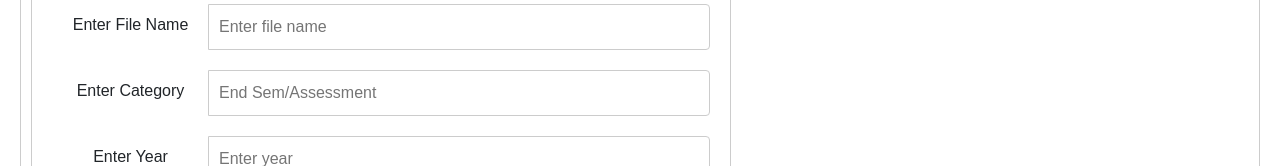
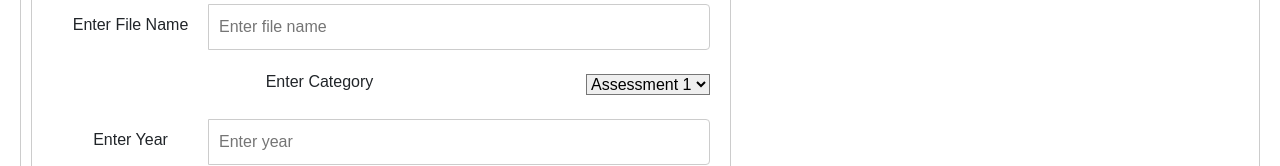
Before and after one commit to Sanjay-109/InIT, a React (Create React App) app in the folder frontend/: page /caqp in a window 1280 px wide. Shown: the part 366-532 px from the top of the page. Built offline with nearby package versions, Linux system fonts and the light colour scheme; no server answers; the HTML template or start-up script is replaced by a standard one; a web font is replaced by a local one.

Commit message:
Interface changes

```diff
--- a/frontend/src/pages/CAQp.js
+++ b/frontend/src/pages/CAQp.js
@@ -124,7 +124,11 @@ function CAQp() {
                             </div>
                             <div className="input-group">
                                 <label>Enter Category</label>
-                                <input type="text" placeholder="End Sem/Assessment" name='category' value={category} onChange={handleCategoryChange} />
+                                <select name="category" value={category} onChange={handleCategoryChange}>
+                                    <option value="Assessment 1">Assessment 1</option>
+                                    <option value="Assessment 2">Assessment 2</option>
+                                    <option value="End Semester">End Semester</option>
+                                </select>
                             </div>
                             <div className="input-group">
                                 <label>Enter Year</label>
@@ -140,6 +144,7 @@ function CAQp() {
                 </div>
 
 
+
             </div>
             <footer className='footer'>
                 <p>&copy; 2024 InIT. All rights reserved. | <a href="mailto:init12841@gmail.com">Contact Us</a></p>
--- a/frontend/src/pages/CNQp.js
+++ b/frontend/src/pages/CNQp.js
@@ -124,7 +124,11 @@ function CNQp() {
                             </div>
                             <div className="input-group">
                                 <label>Enter Category</label>
-                                <input type="text" placeholder="End Sem/Assessment" name='category' value={category} onChange={handleCategoryChange} />
+                                <select name="category" value={category} onChange={handleCategoryChange}>
+                                    <option value="Assessment 1">Assessment 1</option>
+                                    <option value="Assessment 2">Assessment 2</option>
+                                    <option value="End Semester">End Semester</option>
+                                </select>
                             </div>
                             <div className="input-group">
                                 <label>Enter Year</label>
@@ -140,6 +144,7 @@ function CNQp() {
                 </div>
 
 
+
             </div>
             <footer className='footer'>
                 <p>&copy; 2024 InIT. All rights reserved. | <a href="mailto:init12841@gmail.com">Contact Us</a></p>
--- a/frontend/src/pages/DBMSQp.js
+++ b/frontend/src/pages/DBMSQp.js
@@ -124,7 +124,11 @@ function DBMSQp() {
                             </div>
                             <div className="input-group">
                                 <label>Enter Category</label>
-                                <input type="text" placeholder="End Sem/Assessment" name='category' value={category} onChange={handleCategoryChange} />
+                                <select name="category" value={category} onChange={handleCategoryChange}>
+                                    <option value="Assessment 1">Assessment 1</option>
+                                    <option value="Assessment 2">Assessment 2</option>
+                                    <option value="End Semester">End Semester</option>
+                                </select>
                             </div>
                             <div className="input-group">
                                 <label>Enter Year</label>
@@ -140,6 +144,7 @@ function DBMSQp() {
                 </div>
 
 
+
             </div>
             <footer className='footer'>
                 <p>&copy; 2024 InIT. All rights reserved. | <a href="mailto:init12841@gmail.com">Contact Us</a></p>
--- a/frontend/src/pages/DSAQp.js
+++ b/frontend/src/pages/DSAQp.js
@@ -124,7 +124,11 @@ function DSAQp() {
                             </div>
                             <div className="input-group">
                                 <label>Enter Category</label>
-                                <input type="text" placeholder="End Sem/Assessment" name='category' value={category} onChange={handleCategoryChange} />
+                                <select name="category" value={category} onChange={handleCategoryChange}>
+                                    <option value="Assessment 1">Assessment 1</option>
+                                    <option value="Assessment 2">Assessment 2</option>
+                                    <option value="End Semester">End Semester</option>
+                                </select>
                             </div>
                             <div className="input-group">
                                 <label>Enter Year</label>
@@ -140,6 +144,7 @@ function DSAQp() {
                 </div>
 
 
+
             </div>
             <footer className='footer'>
                 <p>&copy; 2024 InIT. All rights reserved. | <a href="mailto:init12841@gmail.com">Contact Us</a></p>
--- a/frontend/src/pages/OSQp.js
+++ b/frontend/src/pages/OSQp.js
@@ -125,7 +125,11 @@ function OSQp() {
                             </div>
                             <div className="input-group">
                                 <label>Enter Category</label>
-                                <input type="text" placeholder="End Sem/Assessment" name='category' value={category} onChange={handleCategoryChange} />
+                                <select name="category" value={category} onChange={handleCategoryChange}>
+                                    <option value="Assessment 1">Assessment 1</option>
+                                    <option value="Assessment 2">Assessment 2</option>
+                                    <option value="End Semester">End Semester</option>
+                                </select>
                             </div>
                             <div className="input-group">
                                 <label>Enter Year</label>
@@ -141,6 +145,7 @@ function OSQp() {
                 </div>
 
 
+
             </div>
             <footer className='footer'>
                 <p>&copy; 2024 InIT. All rights reserved. | <a href="mailto:init12841@gmail.com">Contact Us</a></p>
```
Also changed, not shown: frontend/src/components/OS.jpg.
